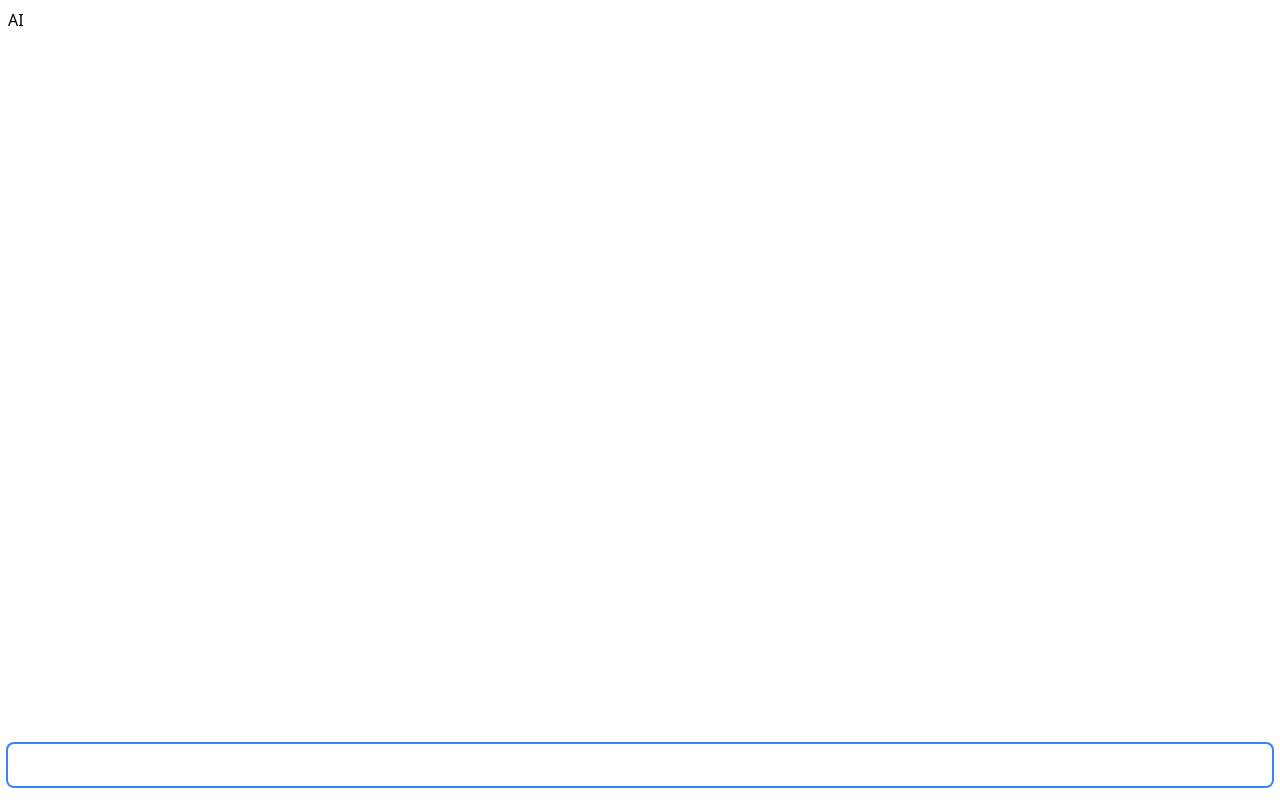
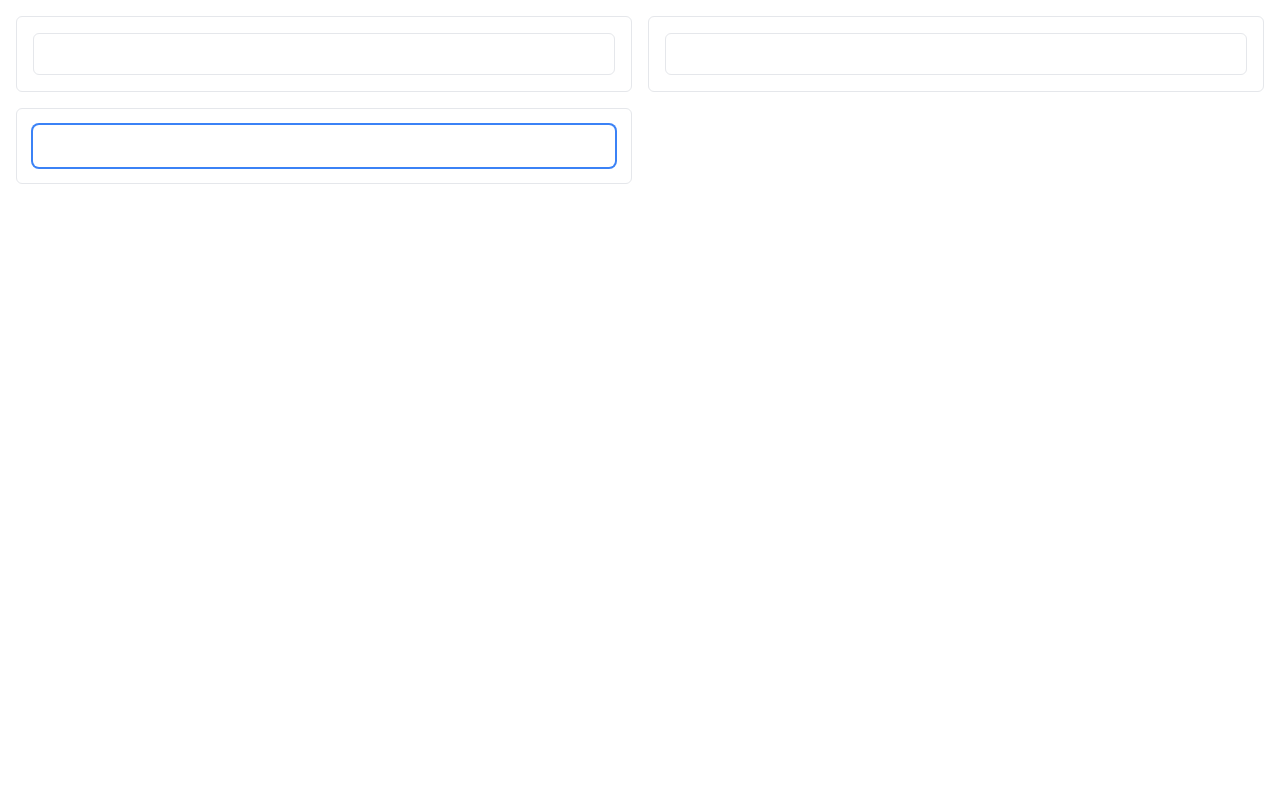
Before and after one commit to withcontext-ai/mini-builder, a Next.js app: page / in a window 1280 px wide. Built offline with nearby package versions, Linux system fonts and the light colour scheme.

Commit message:
feat: chat (#2)
* done

* fix

```diff
--- /dev/null
+++ b/app/api/chat/route.ts
@@ -0,0 +1,20 @@
+import { NextRequest } from 'next/server'
+import { OpenAIStream, StreamingTextResponse } from 'ai'
+import OpenAI from 'openai'
+
+const openai = new OpenAI({
+  apiKey: process.env.OPENAI_API_KEY,
+})
+
+export const runtime = 'edge'
+
+export async function POST(req: NextRequest) {
+  const { messages } = await req.json()
+  const response = await openai.chat.completions.create({
+    model: 'gpt-3.5-turbo',
+    stream: true,
+    messages,
+  })
+  const stream = OpenAIStream(response)
+  return new StreamingTextResponse(stream)
+}
--- a/app/page.tsx
+++ b/app/page.tsx
@@ -1,12 +1,17 @@
-import ChatInput from '@/components/chat/input'
+import Chat from '@/components/chat'
 
 export const runtime = 'edge'
 
+const CHAT_INSTANCE_NUM = 3
+
 export default function RootPage() {
   return (
-    <main className="p-2">
-      <h1>AI</h1>
-      <ChatInput />
+    <main className="p-4">
+      <div className="grid gap-4 lg:grid-cols-2 2xl:grid-cols-3">
+        {Array.from({ length: CHAT_INSTANCE_NUM }).map((_, i) => (
+          <Chat key={i} id={i.toString()} />
+        ))}
+      </div>
     </main>
   )
 }
--- /dev/null
+++ b/components/chat/index.tsx
@@ -0,0 +1,17 @@
+'use client'
+
+import ChatInput from './input'
+import ChatList from './list'
+
+interface IProps {
+  id: string
+}
+
+export default function Chat({ id }: IProps) {
+  return (
+    <div className="flex flex-col gap-4 rounded-md border p-4">
+      <ChatList id={id} />
+      <ChatInput id={id} />
+    </div>
+  )
+}
--- a/components/chat/input.tsx
+++ b/components/chat/input.tsx
@@ -1,25 +1,32 @@
-'use client'
-
 import * as React from 'react'
+import { useChat } from 'ai/react'
 
 import TextareaAutosize from '@/components/ui/textarea-autosize'
 
-export default function ChatInput() {
-  const [query, setQuery] = React.useState('')
-  const [isLoading, setIsLoading] = React.useState(false)
+interface IProps {
+  id: string
+}
+
+export default function ChatInput({ id }: IProps) {
+  const { input, handleInputChange, append, setInput, isLoading } = useChat({
+    id,
+  })
 
   const onSubmit = (content: string) => {
     const q = content.trim()
-    if (q === '') return
-    setIsLoading(true)
-    console.log('query:', q)
-    setQuery('')
-    setIsLoading(false)
+    if (q === '' || isLoading) return
+    append({
+      role: 'user',
+      content: q,
+    })
+    setInput('')
   }
 
   return (
-    <div className="fixed inset-x-2 bottom-2">
-      <TextareaAutosize value={query} setValue={setQuery} onSubmit={onSubmit} />
-    </div>
+    <TextareaAutosize
+      input={input}
+      onInput={handleInputChange}
+      onSubmit={onSubmit}
+    />
   )
 }
--- /dev/null
+++ b/components/chat/list.tsx
@@ -0,0 +1,21 @@
+import { useChat } from 'ai/react'
+
+interface IProps {
+  id: string
+}
+
+export default function ChatList({ id }: IProps) {
+  const { messages } = useChat({ id })
+
+  if (messages.length === 0) return null
+
+  return (
+    <ul>
+      {messages.map((m) => (
+        <li key={m.id}>
+          {m.role}: {m.content}
+        </li>
+      ))}
+    </ul>
+  )
+}
--- a/components/ui/textarea-autosize.tsx
+++ b/components/ui/textarea-autosize.tsx
@@ -1,5 +1,3 @@
-'use client'
-
 // code copy from https://github.com/Yidadaa/ChatGPT-Next-Web/blob/b90dfb48ee0446fdcb567dae2b77220508f62f0d/app/components/chat.tsx
 import * as React from 'react'
 
@@ -135,33 +133,29 @@ function useInputRows(
 }
 
 interface IProps {
-  value: string
-  setValue: (value: string) => void
+  input: string
+  onInput: (e: React.ChangeEvent<HTMLTextAreaElement>) => void
   onSubmit: (content: string) => void
 }
 
-export default function TextareaAutosize({
-  value,
-  setValue,
-  onSubmit,
-}: IProps) {
+export default function TextareaAutosize({ input, onInput, onSubmit }: IProps) {
   const inputRef = React.useRef<HTMLTextAreaElement>(null)
   const { shouldSubmit } = useSubmitHandler()
-  const inputRows = useInputRows(inputRef, value)
+  const inputRows = useInputRows(inputRef, input)
 
   const onInputKeyDown = (e: React.KeyboardEvent<HTMLTextAreaElement>) => {
     if (shouldSubmit(e)) {
       e.preventDefault()
-      onSubmit(value)
+      onSubmit(input)
     }
   }
 
   return (
     <textarea
       ref={inputRef}
-      className="w-full resize-none rounded-md border border-gray-300 p-2 focus:border-transparent focus:outline-none focus:ring-2 focus:ring-blue-500"
-      value={value}
-      onInput={(e) => setValue(e.currentTarget.value)}
+      className="w-full resize-none rounded-md border p-2 focus:border-transparent focus:outline-none focus:ring-2 focus:ring-blue-500"
+      value={input}
+      onInput={onInput}
       onKeyDown={onInputKeyDown}
       rows={inputRows}
       autoFocus={true}
--- a/package.json
+++ b/package.json
@@ -10,7 +10,9 @@
     "format": "prettier --write \"./**/*.{js,jsx,ts,tsx,mdx}\" --cache"
   },
   "dependencies": {
+    "ai": "^2.2.20",
     "next": "14.0.1",
+    "openai": "^4.15.0",
     "react": "^18.2.0",
     "react-dom": "^18.2.0",
     "use-debounce": "^9.0.4"
```
Also changed, not shown: 1 other file (tests, documents, lock files or other folders).
